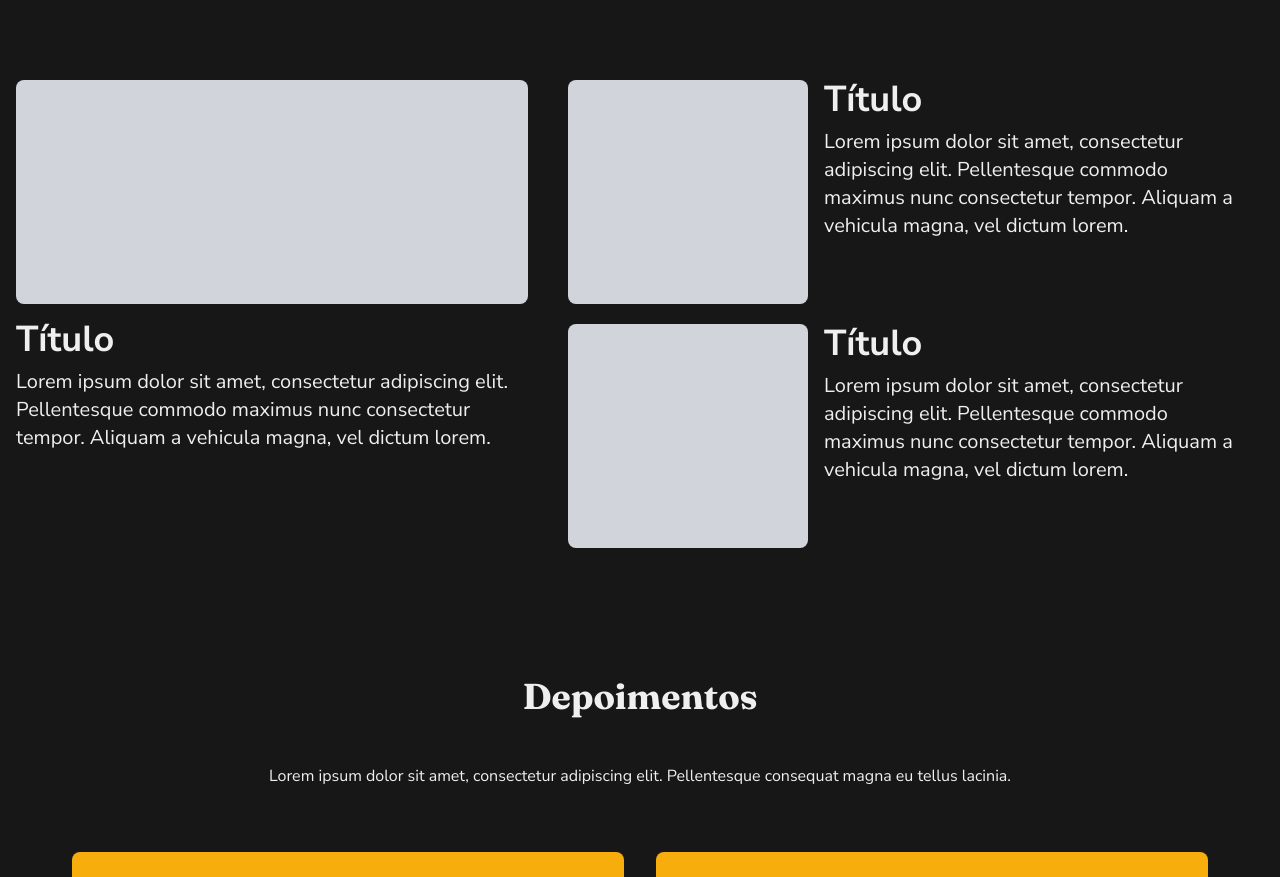
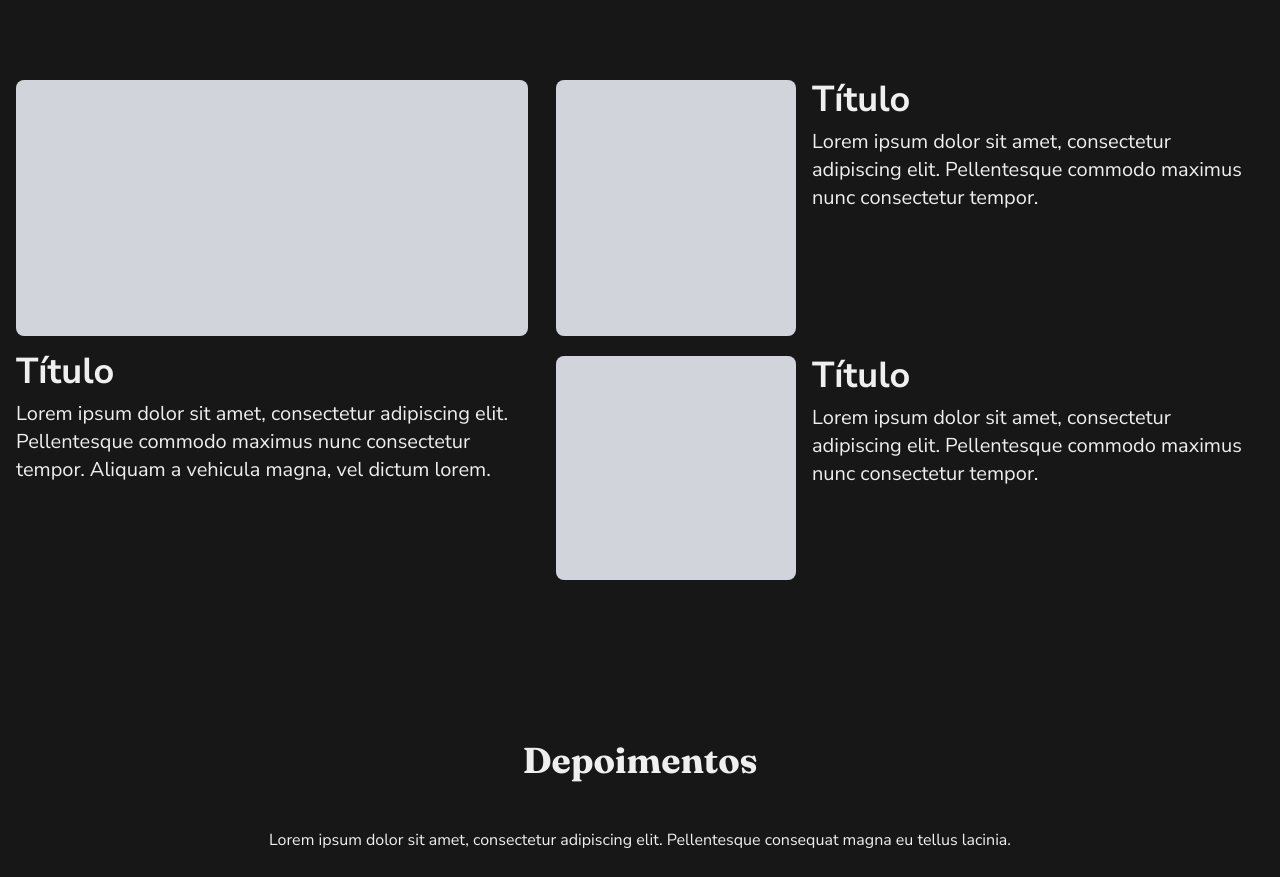
Before and after one commit to gtijr/site_Nexum, a React (Vite) app in the folder Nexum/: page / in a window 1280 px wide. Shown: the part 1900-2777 px from the top of the page. Built offline with nearby package versions, Linux system fonts and the light colour scheme.

Commit message:
Ajustando tamanhos dos placeholders

```diff
--- a/Nexum/src/components/CasesSection.jsx
+++ b/Nexum/src/components/CasesSection.jsx
@@ -9,8 +9,8 @@ const CasesSection = () => {
 
         <div className="flex flex-row">
           {/* Caso 1 */}
-          <div className="flex flex-col gap-4 mr-10">
-            <div className="bg-gray-300 w-[32rem] h-56 rounded-lg">{/* Placeholder para imagem */}</div>
+          <div className="flex flex-col gap-4 mr-7">
+            <div className="bg-gray-300 w-[32rem] h-64 rounded-lg">{/* Placeholder para imagem */}</div>
             <div className="max-w-[32rem]">
               <h3 className="text-4xl font-bold text-whiteFont mb-2 font-NunitoSans">Título</h3>
               <p className="text-whiteFont font-NunitoSans text-xl text-left">
@@ -23,12 +23,11 @@ const CasesSection = () => {
           <div className="flex flex-col">
             {/* Caso 2 */}
             <div className="flex flex-row gap-4 mb-5">
-              <div className="bg-gray-300 min-w-[15rem] h-56 rounded-lg">{/* Placeholder para imagem */}</div>
-              <div className="max-w-[26rem]">
+              <div className="bg-gray-300 min-w-[15rem] h-64 rounded-lg">{/* Placeholder para imagem */}</div>
+              <div className="h-64">
                 <h3 className="text-4xl font-bold text-whiteFont mb-2 font-NunitoSans">Título</h3>
                 <p className="text-whiteFont font-NunitoSans text-xl text-left">
                   Lorem ipsum dolor sit amet, consectetur adipiscing elit. Pellentesque commodo maximus nunc consectetur tempor.
-                  Aliquam a vehicula magna, vel dictum lorem.
                 </p>
               </div>
             </div>
@@ -36,11 +35,10 @@ const CasesSection = () => {
             {/* Caso 3 */}
             <div className="flex flex-row gap-4">
               <div className="bg-gray-300 min-w-[15rem] h-56 rounded-lg">{/* Placeholder para imagem */}</div>
-              <div className="max-w-[26rem]">
+              <div className="h-64">
                 <h3 className="text-4xl font-bold text-whiteFont mb-2 font-NunitoSans">Título</h3>
                 <p className="text-whiteFont font-NunitoSans text-xl text-left">
                   Lorem ipsum dolor sit amet, consectetur adipiscing elit. Pellentesque commodo maximus nunc consectetur tempor.
-                  Aliquam a vehicula magna, vel dictum lorem.
                 </p>
               </div>
             </div>
```
